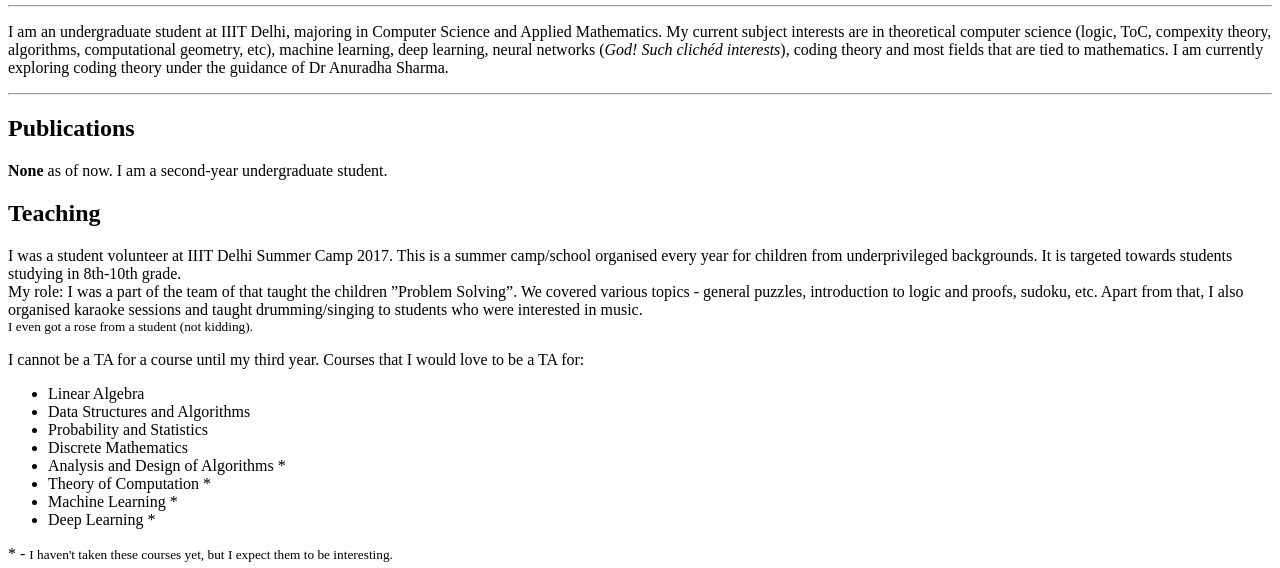
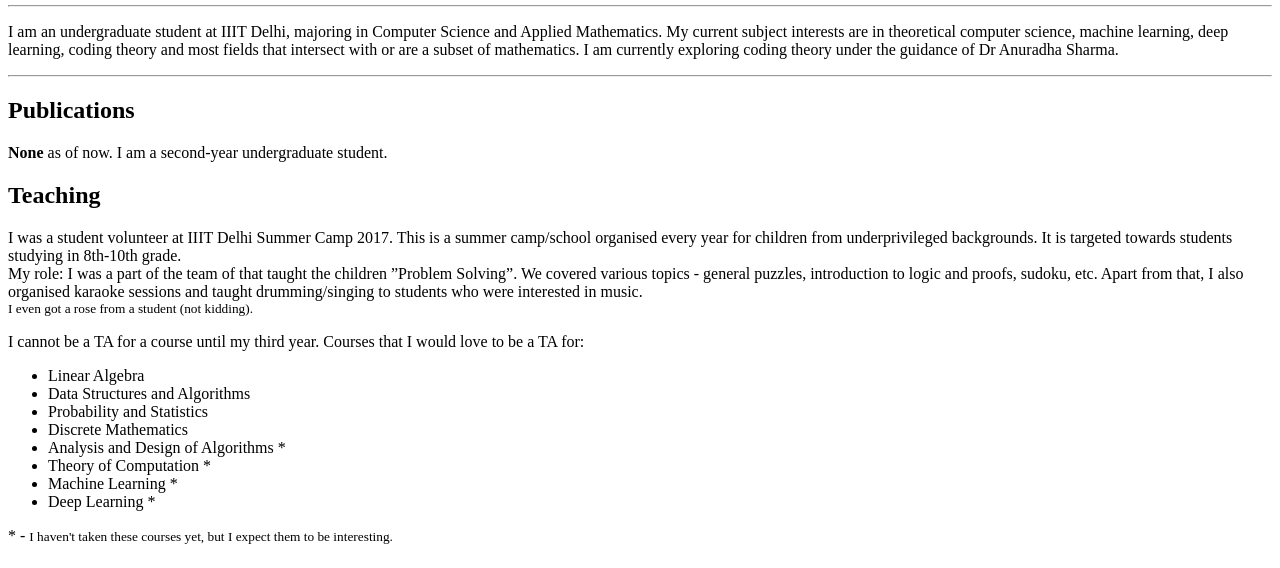
Before and after one commit to varunramanathan/varunramanathan.github.io, a plain HTML site: page index.html in a window 1280 px wide. Shown: the part 229-797 px from the top of the page. Drawn offline with Linux system fonts and the light colour scheme.

Commit message:
Update index.html

```diff
--- a/index.html
+++ b/index.html
@@ -43,7 +43,7 @@
         <hr />
         <div>
             <p>
-                I am an undergraduate student at IIIT Delhi, majoring in Computer Science and Applied Mathematics. My current subject interests are in theoretical computer science (logic, ToC, compexity theory, algorithms, computational geometry, etc), machine learning, deep learning, neural networks (<i>God! Such clichéd interests</i>), coding theory and most fields that are tied to mathematics. I am currently exploring coding theory under the guidance of Dr Anuradha Sharma.
+                I am an undergraduate student at IIIT Delhi, majoring in Computer Science and Applied Mathematics. My current subject interests are in theoretical computer science, machine learning, deep learning, coding theory and most fields that intersect with or are a subset of mathematics. I am currently exploring coding theory under the guidance of Dr Anuradha Sharma.
             </p>
       </p>
         </div>
```
